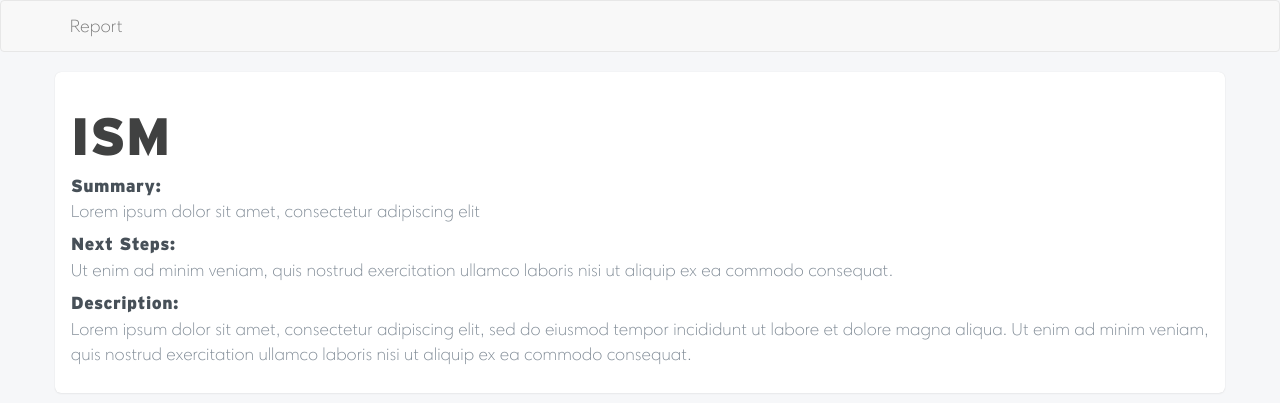
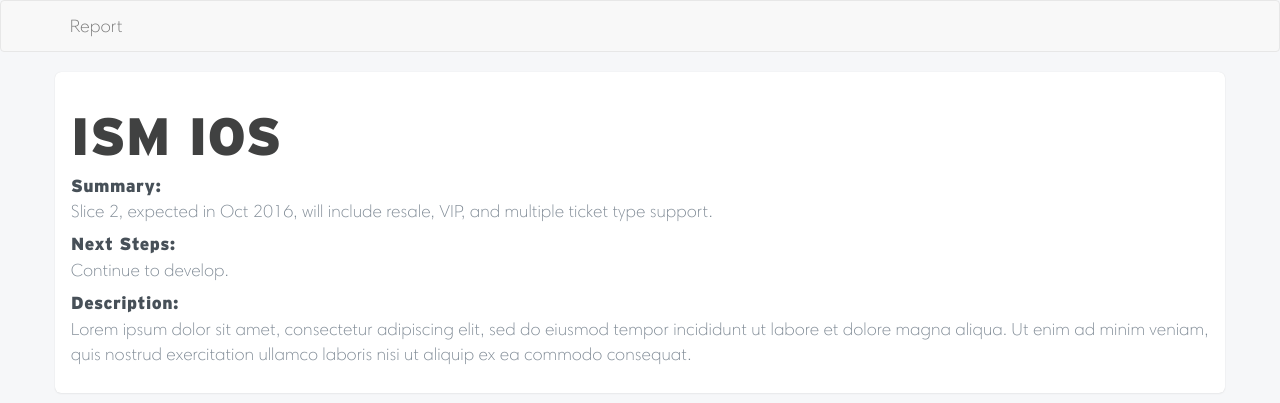
Before and after one commit to tm-projects/tm-projects.github.io, a Jekyll site: the page built from _posts/2015-10-29-ISM.md, in a window 1280 px wide. Shown: the top 403 px of the page. Built offline with Jekyll 4.4.1, drawn with Linux system fonts in a browser that asks for light colours; nearby versions of some CDN libraries.

Commit message:
Updated iOS ISM

```diff
--- a/_posts/2015-10-29-ISM.md
+++ b/_posts/2015-10-29-ISM.md
@@ -1,13 +1,13 @@
 ---
 layout: post
-title: "ISM"
-date: 2015-10-29 16:06:41
+title: "ISM iOS"
+date: 2016-08-10 11:06:29 EDT
 tags:
 - iOS
 - mobile
 status: 3
-summary: Lorem ipsum dolor sit amet, consectetur adipiscing elit
-next-steps: Ut enim ad minim veniam, quis nostrud exercitation ullamco laboris nisi ut aliquip ex ea commodo consequat.
+summary: Slice 2, expected in Oct 2016, will include resale, VIP, and multiple ticket type support.
+next-steps: Continue to develop.
 ---
 
 Lorem ipsum dolor sit amet, consectetur adipiscing elit, sed do eiusmod tempor incididunt ut labore et dolore magna aliqua. Ut enim ad minim veniam, quis nostrud exercitation ullamco laboris nisi ut aliquip ex ea commodo consequat.
```
